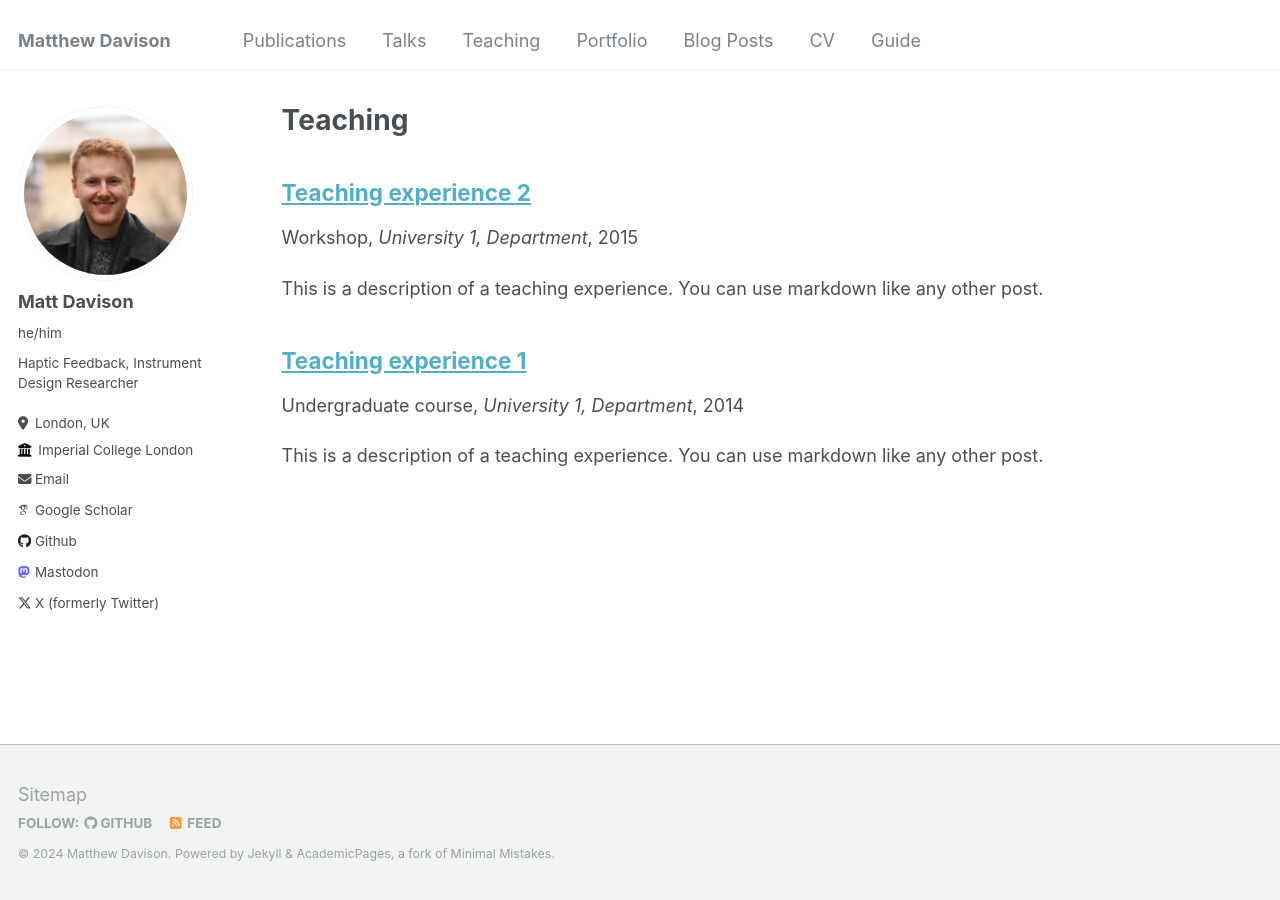
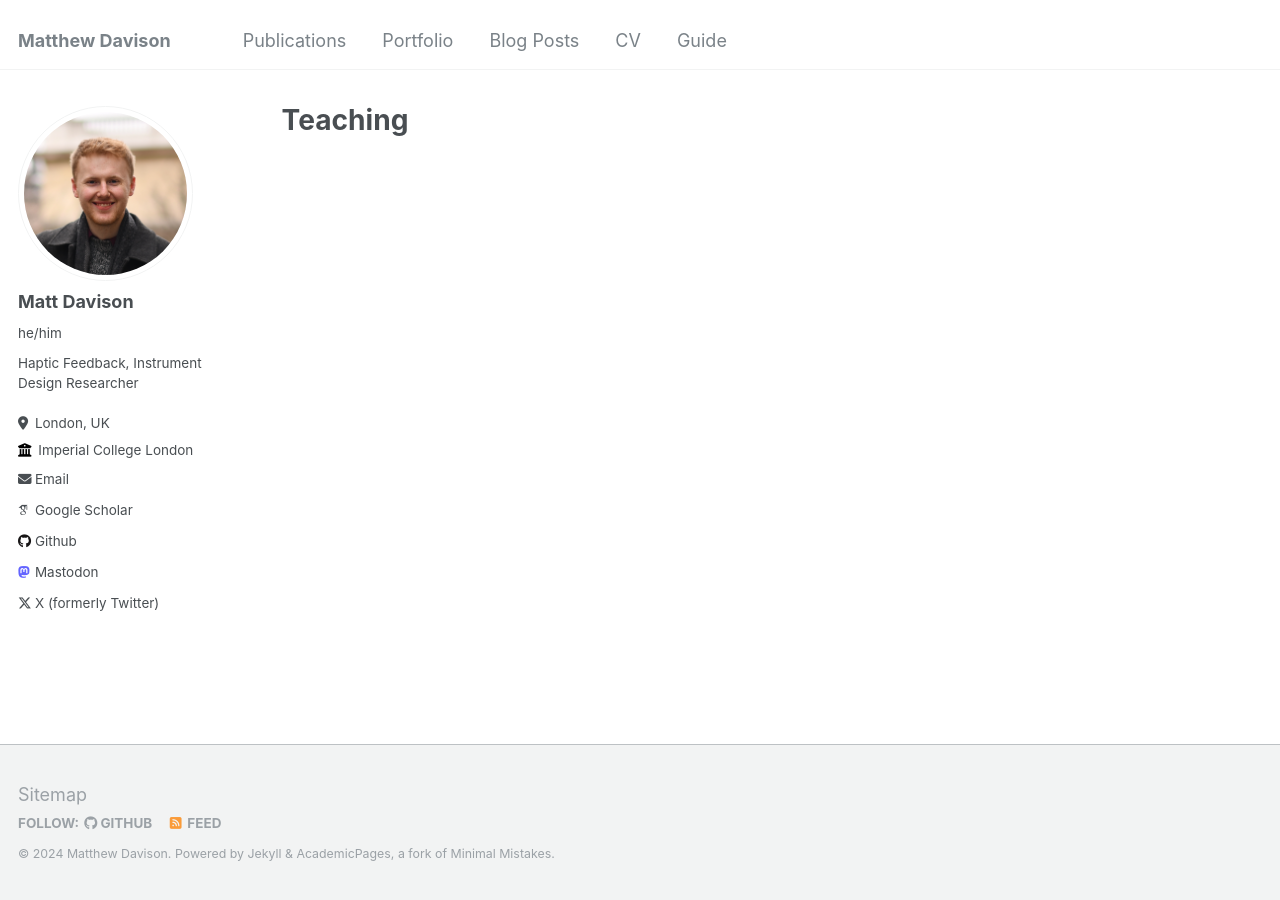
Before and after one commit to davisonaudio/davisonaudio.github.io, a Jekyll site: the page built from _pages/teaching.html, in a window 1280 px wide. Built offline with Jekyll 4.4.1, drawn with Linux system fonts in a browser that asks for light colours; some web fonts are replaced.

Commit message:
removed teaching

```diff
--- a/_config.yml
+++ b/_config.yml
@@ -199,9 +199,6 @@ kramdown:
 
 # Collections
 collections:
-  teaching:
-    output: false
-    permalink: /:collection/:path/
   publications:
     output: true
     permalink: /:collection/:path/
@@ -230,15 +227,6 @@ defaults:
     values:
       layout: single
       author_profile: true
-  # _teaching
-  - scope:
-      path: ""
-      type: teaching
-    values:
-      layout: single
-      author_profile: true
-      share: true
-      comments: true
   # _publications
   - scope:
       path: ""
--- a/_data/navigation.yml
+++ b/_data/navigation.yml
@@ -2,12 +2,6 @@
 main:
   - title: "Publications"
     url: /publications/
-
-  - title: "Talks"
-    url: /talks/
-
-  - title: "Teaching"
-    url: /teaching/
 
   - title: "Portfolio"
     url: /portfolio/
```
Also changed, not shown: _talks/2012-03-01-talk-1.md (deleted, +0 -11 lines), _talks/2013-03-01-tutorial-1.md (deleted, +0 -13 lines), _talks/2014-02-01-talk-2.md (deleted, +0 -13 lines), _talks/2014-03-01-talk-3.md (deleted, +0 -11 lines).
